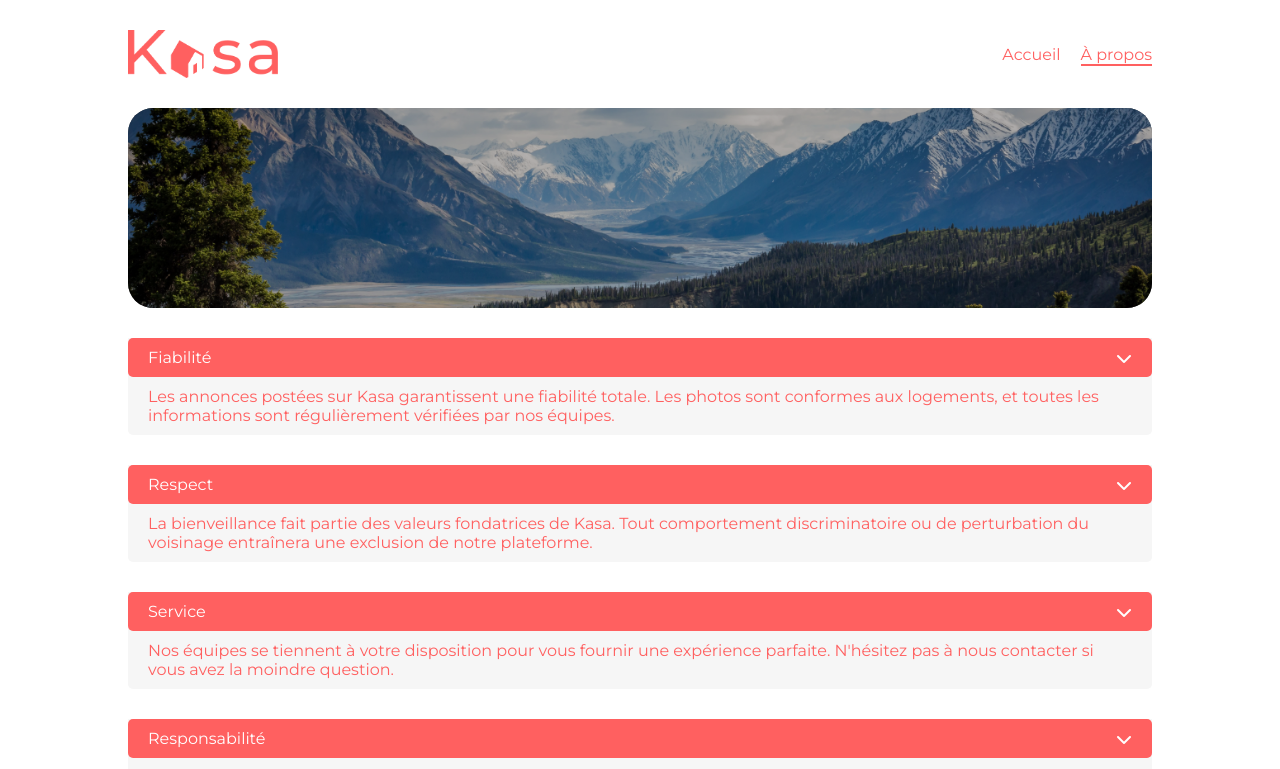
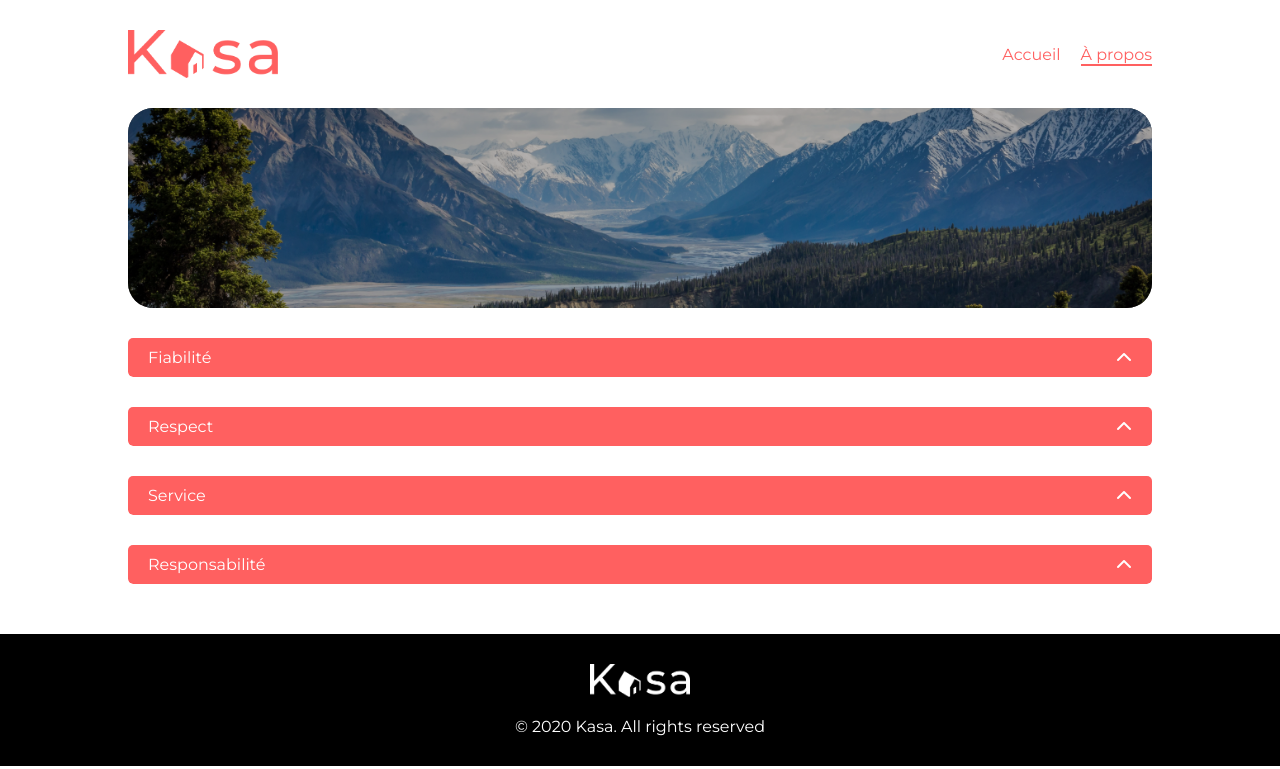
Before and after one commit to deborah-bude/DeborahBude_11_03022023, a React (Create React App) app: page /apropos in a window 1280 px wide. Shown: the top 769 px of the page. Built offline with nearby package versions, Linux system fonts and the light colour scheme.

Commit message:
Usestate pour ouvrir et fermer les collapse au clic

```diff
--- a/src/components/Collapse.jsx
+++ b/src/components/Collapse.jsx
@@ -1,13 +1,22 @@
-import React from "react";
+import { useState } from "react";
 
 export default function Collapse(content_collape) {
-	return (
+	const [isOpen, setIsOpen] = useState(false);
+
+	return isOpen ? (
 		<div className="collapse">
-			<div className="collapse__title">
+			<div onClick={() => setIsOpen(isOpen ? false : true)} className="collapse__title">
 				<p>{content_collape.titre}</p>
 				<i className="fa-solid fa-chevron-down"></i>
 			</div>
 			<div className="collapse__content">{content_collape.content}</div>
 		</div>
+	) : (
+		<div className="collapse">
+			<div onClick={() => setIsOpen(isOpen ? false : true)} className="collapse__title">
+				<p>{content_collape.titre}</p>
+				<i className="fa-solid fa-chevron-up"></i>
+			</div>
+		</div>
 	);
 }
--- a/src/index.css
+++ b/src/index.css
@@ -223,8 +223,8 @@ ol {
 }
 
 .collapse {
-  background-color: #f6f6f6;
   margin-bottom: 30px;
+  overflow: hidden;
   border-radius: 0px 0px 5px 5px;
 }
 
@@ -245,6 +245,7 @@ ol {
 .collapse__content {
   padding: 10px 20px;
   color: #FF6060;
+  background-color: #f6f6f6;
 }
 
 .logements {
--- a/src/scss/components/_collapse.scss
+++ b/src/scss/components/_collapse.scss
@@ -1,6 +1,6 @@
 .collapse {
-    background-color: #f6f6f6;
 	margin-bottom: 30px;
+	overflow: hidden;
 	border-radius: 0px 0px 5px 5px;
 }
 
@@ -22,4 +22,5 @@
 .collapse__content {
 	padding: 10px 20px;
 	color: $primary-color;
+	background-color: #f6f6f6;
 }
--- a/src/scss/layout/_header.scss
+++ b/src/scss/layout/_header.scss
@@ -1,4 +1,4 @@
-.entete-page{
+.entete-page {
 	max-width: $max-width-screen;
 	width: 80%;
 	margin: auto;
@@ -21,7 +21,7 @@
 		position: relative;
 
 		&:after {
-            content:"";
+			content: "";
 			position: absolute;
 			width: 100%;
 			height: 2px;
```
Also changed, not shown: 1 other file (tests, documents, lock files or other folders). Lines whose indentation alone changed are shown as unchanged.
